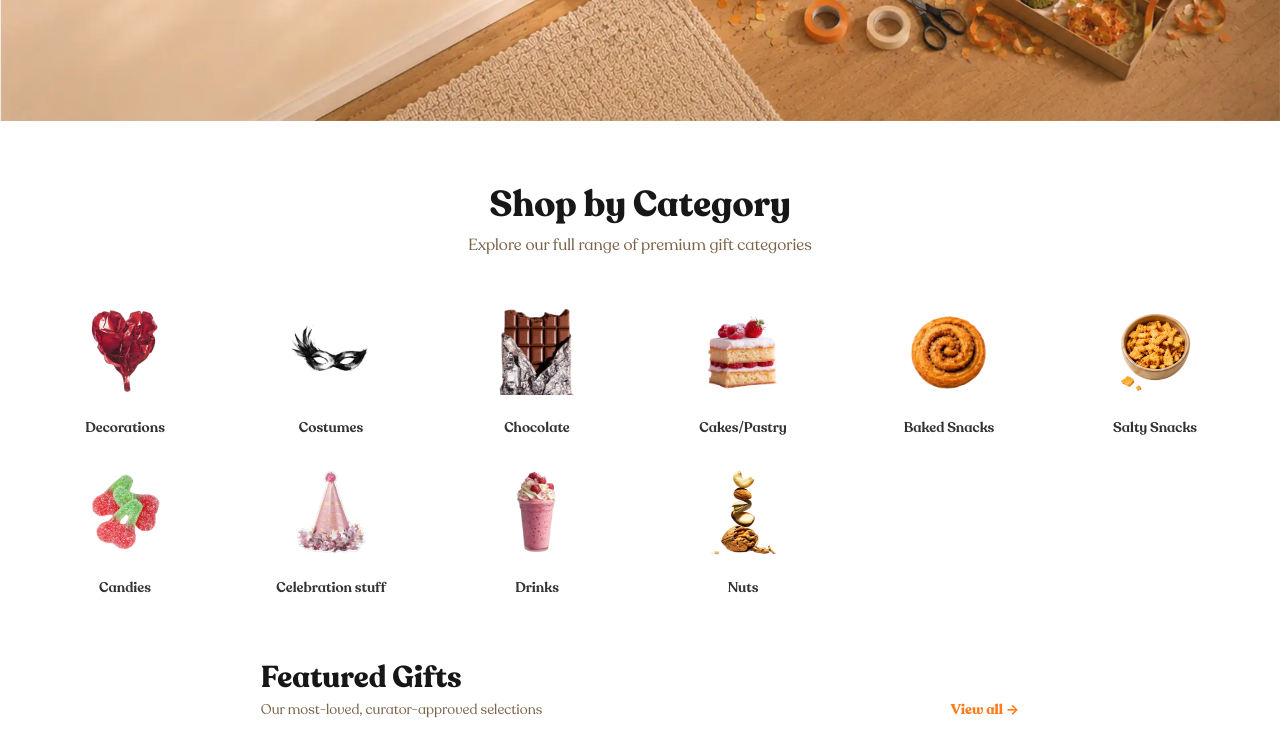
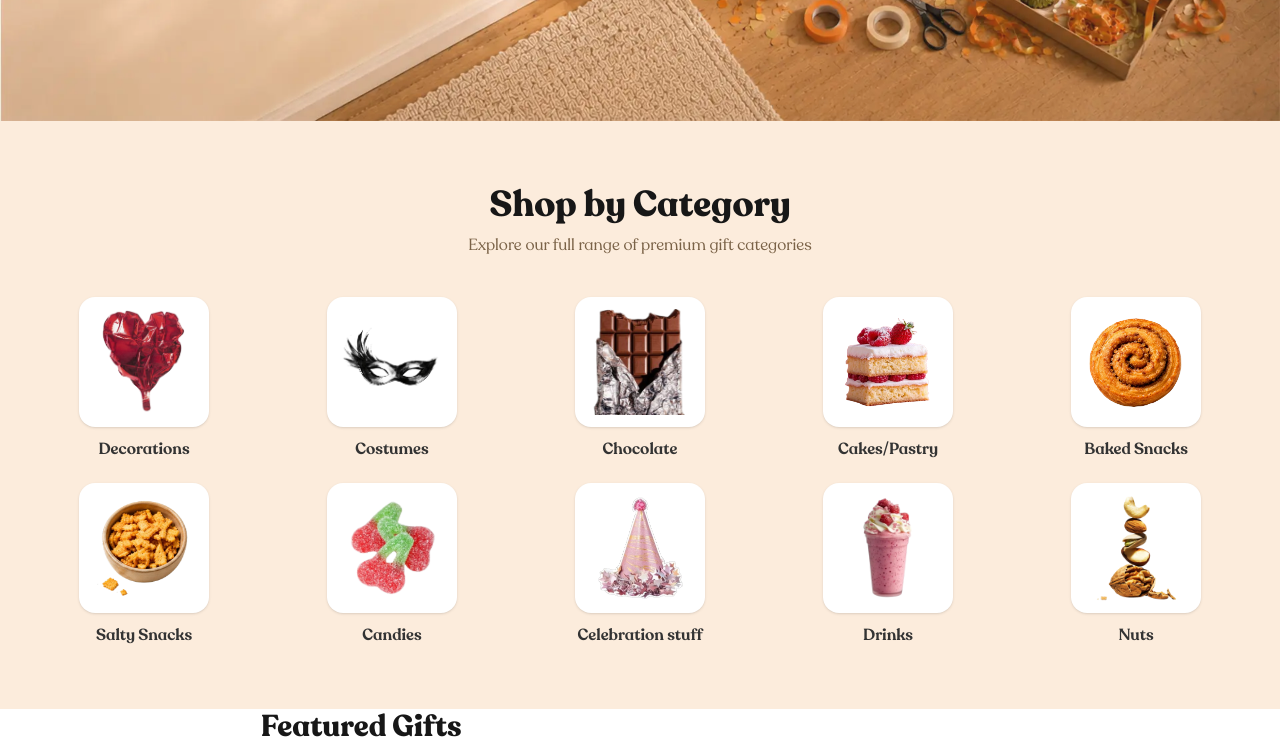
Before and after one commit to Word-of-Mouth-Marketing-agency/gather, a Next.js app: page / in a window 1280 px wide. Shown: the part 680-1422 px from the top of the page. Built offline with nearby package versions, Linux system fonts and the light colour scheme.

Commit message:
fix: restore beige bg, bigger titles, white card bg with white hover

```diff
--- a/src/components/CategoryCard.tsx
+++ b/src/components/CategoryCard.tsx
@@ -13,14 +13,14 @@ export default function CategoryCard({ category }: Props) {
 
   return (
     <Link href={href} className="group flex flex-col items-center gap-3">
-      <div className="w-full max-w-[110px] aspect-square rounded-2xl bg-white/60 flex items-center justify-center p-3 overflow-hidden group-hover:bg-[#ff7a1a]/10 transition-colors duration-300">
+      <div className="w-full max-w-[130px] aspect-square rounded-2xl bg-white flex items-center justify-center p-3 overflow-hidden group-hover:bg-white transition-colors duration-300 shadow-sm">
         <img
           src={category.image}
           alt={category.name}
           className="w-full h-full object-contain transition-all duration-300 ease-in-out group-hover:rotate-[8deg] group-hover:scale-[0.8]"
         />
       </div>
-      <span className="text-xs sm:text-sm font-semibold text-[#333] text-center leading-tight">
+      <span className="text-sm sm:text-base font-semibold text-[#333] text-center leading-tight">
         {category.name}
       </span>
     </Link>
--- a/src/components/sections/CategoryGridSection.tsx
+++ b/src/components/sections/CategoryGridSection.tsx
@@ -8,14 +8,14 @@ export default function CategoryGridSection({ title, subtitle, type, limit }: Ca
   if (categories.length === 0) return null
 
   return (
-    <section className="w-full py-12 lg:py-16">
+    <section className="w-full py-12 lg:py-16" style={{ backgroundColor: '#FCECDC' }}>
       <div className="max-w-7xl mx-auto px-4 sm:px-6 lg:px-8">
         <div className="mb-8 lg:mb-10 text-center">
           <h2 className="text-2xl sm:text-3xl lg:text-4xl font-black text-[#171717]">{title}</h2>
           {subtitle && <p className="mt-2 text-sm sm:text-base text-[#7a6247]">{subtitle}</p>}
         </div>
 
-        <div className="grid grid-cols-3 sm:grid-cols-4 md:grid-cols-5 lg:grid-cols-6 gap-4 lg:gap-5">
+        <div className="grid grid-cols-2 sm:grid-cols-3 md:grid-cols-4 lg:grid-cols-5 gap-5 lg:gap-6">
           {categories.map((category) => (
             <CategoryCard key={category.id} category={category} />
           ))}
```
